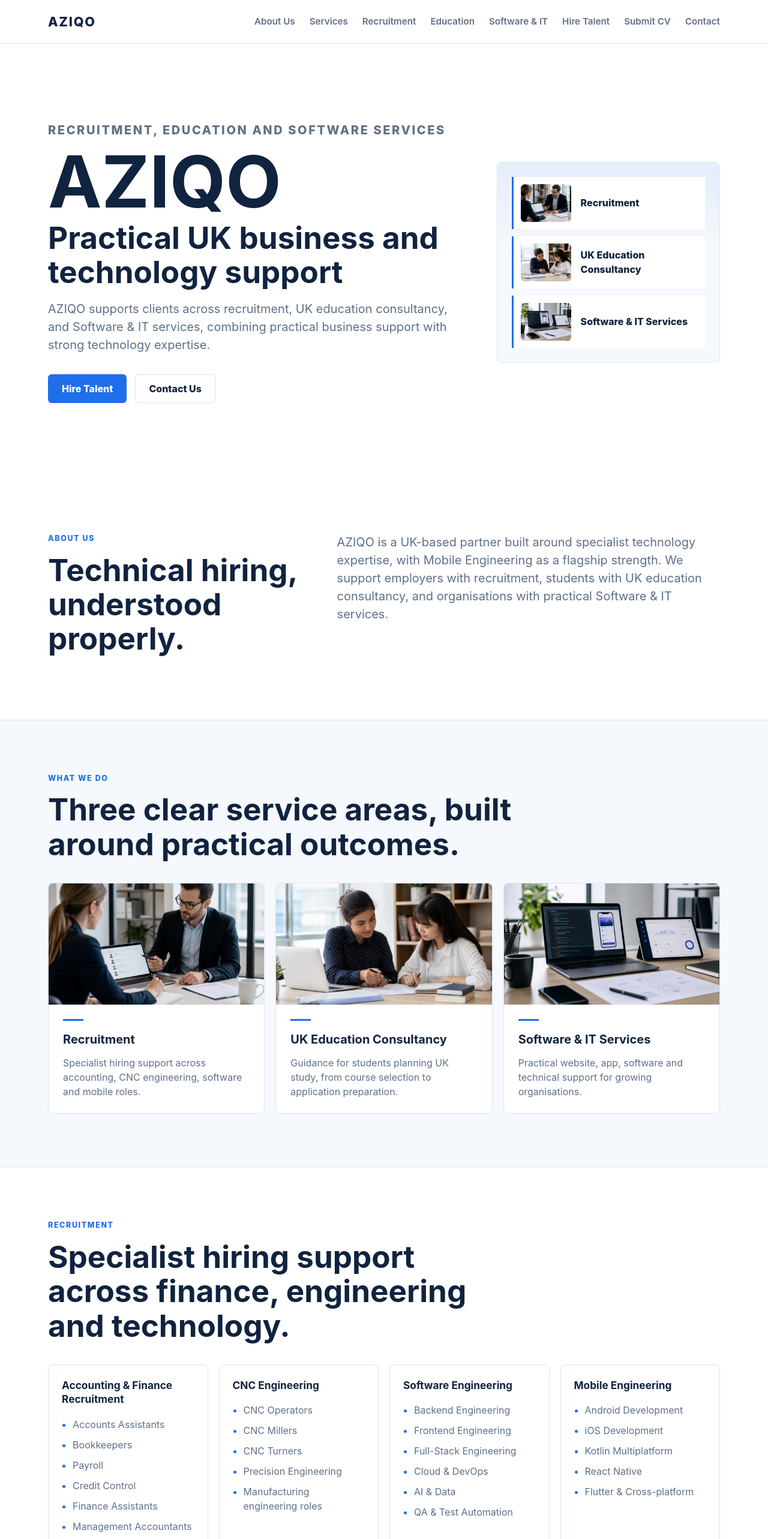
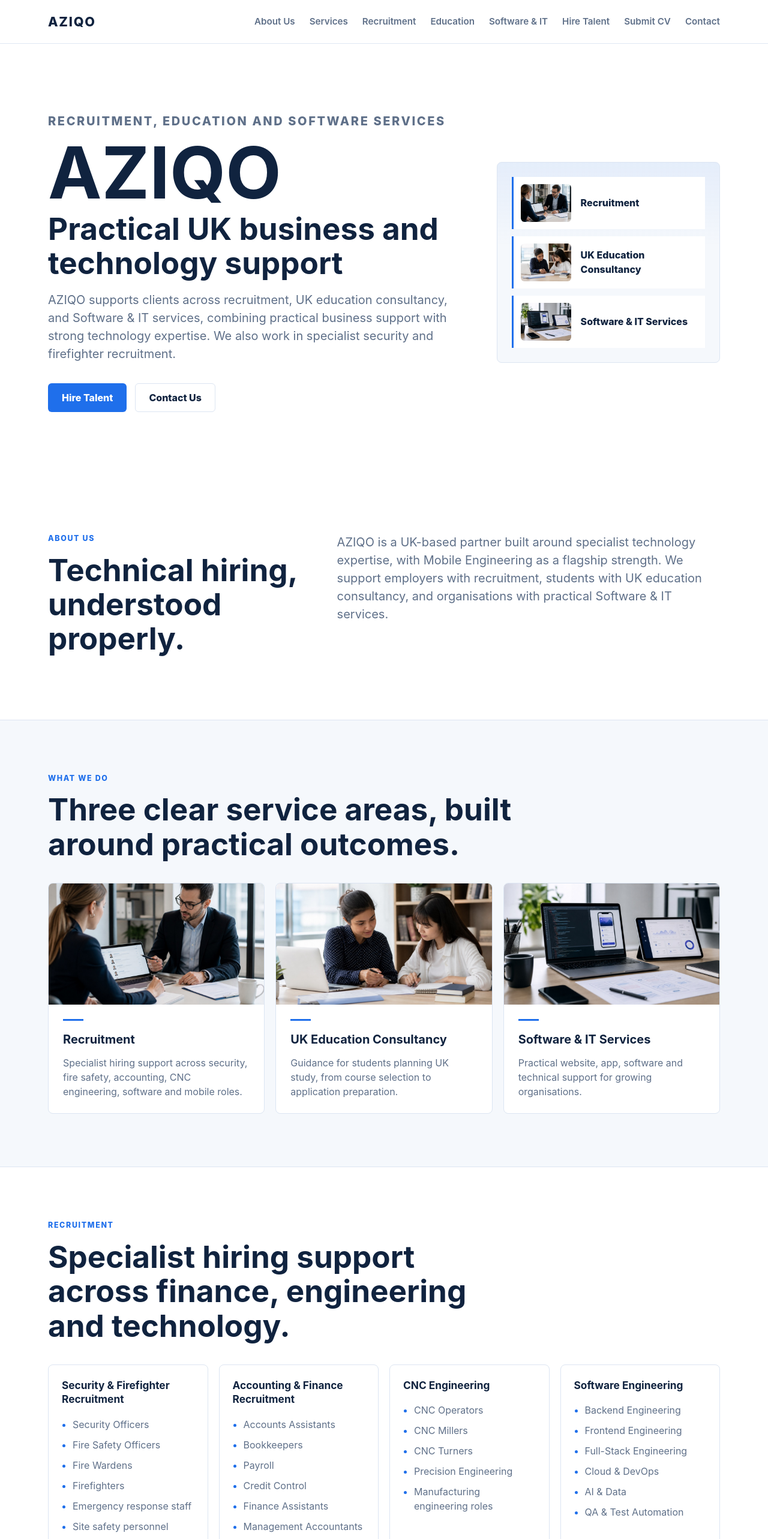
Before and after one commit to Qandil11/Aziqo, a React (Vite) app: page / in a window 1280 px wide. Shown: the top 2566 px of the page at 60% size. Built offline with nearby package versions, Linux system fonts and the light colour scheme.

Commit message:
Add security and firefighter recruitment niche

```diff
--- a/index.html
+++ b/index.html
@@ -5,11 +5,11 @@
     <meta name="viewport" content="width=device-width, initial-scale=1.0" />
     <meta
       name="description"
-      content="AZIQO supports clients across recruitment, UK education consultancy, and Software & IT services, combining practical business support with strong technology expertise."
+      content="AZIQO supports clients across recruitment, including security and firefighter hiring, UK education consultancy, and Software & IT services."
     />
     <meta
       name="keywords"
-      content="AZIQO, recruitment, UK education consultancy, university admissions support, software IT services, accounting recruitment, CNC recruitment, software engineering recruitment, mobile engineering recruitment, UK business support"
+      content="AZIQO, security recruitment, firefighter recruitment, fire safety recruitment, recruitment, UK education consultancy, university admissions support, software IT services, accounting recruitment, CNC recruitment, software engineering recruitment, mobile engineering recruitment, UK business support"
     />
     <meta name="author" content="AZIQO" />
     <meta name="robots" content="index, follow" />
@@ -20,13 +20,13 @@
     <meta property="og:title" content="AZIQO | Technology Talent Partner" />
     <meta
       property="og:description"
-      content="Recruitment, UK education consultancy, and Software & IT services with strong technology expertise."
+      content="Recruitment support including security and firefighter hiring, plus UK education consultancy and Software & IT services."
     />
     <meta name="twitter:card" content="summary" />
     <meta name="twitter:title" content="AZIQO | Technology Talent Partner" />
     <meta
       name="twitter:description"
-      content="Recruitment, UK education consultancy, and Software & IT services with strong technology expertise."
+      content="Recruitment support including security and firefighter hiring, plus UK education consultancy and Software & IT services."
     />
     <title>AZIQO | Recruitment, Education & Software Services</title>
   </head>
--- a/src/main.tsx
+++ b/src/main.tsx
@@ -14,7 +14,7 @@ const pillars = [
     href: "#recruitment",
     image: "/images/recruitment.jpg",
     description:
-      "Specialist hiring support across accounting, CNC engineering, software and mobile roles.",
+      "Specialist hiring support across security, fire safety, accounting, CNC engineering, software and mobile roles.",
   },
   {
     title: "UK Education Consultancy",
@@ -33,6 +33,17 @@ const pillars = [
 ];
 
 const recruitmentSectors = [
+  {
+    title: "Security & Firefighter Recruitment",
+    roles: [
+      "Security Officers",
+      "Fire Safety Officers",
+      "Fire Wardens",
+      "Firefighters",
+      "Emergency response staff",
+      "Site safety personnel",
+    ],
+  },
   {
     title: "Accounting & Finance Recruitment",
     roles: [
@@ -96,6 +107,7 @@ const softwareServices = [
 ];
 
 const sectorOptions = [
+  "Security & Firefighter Recruitment",
   "Accounting & Finance Recruitment",
   "CNC Engineering",
   "Software Engineering",
@@ -183,7 +195,8 @@ function App() {
               <p>
                 AZIQO supports clients across recruitment, UK education
                 consultancy, and Software & IT services, combining practical
-                business support with strong technology expertise.
+                business support with strong technology expertise. We also work
+                in specialist security and firefighter recruitment.
               </p>
               <div className="hero-actions" aria-label="Primary actions">
                 <a className="button button-primary" href="#hire-talent">
@@ -322,7 +335,8 @@ function App() {
               <p className="lead">
                 Tell us about the role, team and hiring priorities. AZIQO can
                 support hiring across Accounting & Finance, CNC Engineering,
-                Software Engineering and Mobile Engineering roles.
+                Software Engineering, Mobile Engineering, Security and
+                Firefighter roles.
               </p>
             </div>
             <form
@@ -379,9 +393,9 @@ function App() {
               <p className="section-label">Submit CV</p>
               <h2>Share your details for relevant technology opportunities.</h2>
               <p className="lead">
-                If you work across accounting, CNC, software or mobile roles,
-                you can send your details for future opportunities that match
-                your experience and goals.
+                If you work across security, firefighting, accounting, CNC,
+                software or mobile roles, you can send your details for future
+                opportunities that match your experience and goals.
               </p>
             </div>
             <form
@@ -433,7 +447,7 @@ function App() {
                 <input
                   name="role_interested_in"
                   type="text"
-                  placeholder="Accounts Assistant, CNC Miller, Backend Engineer..."
+                  placeholder="Security Officer, Firefighter, CNC Miller..."
                   required
                 />
               </label>
```
